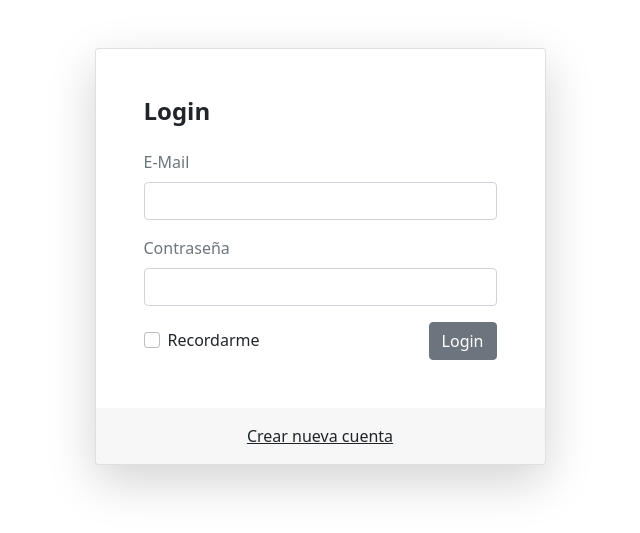
After one commit to KateAmador/TiendaPHP, a PHP site: page /login/login.vista.php in a window 1280 px wide. The commit adds this page. Shown: the top 533 px of the page, without its empty margins (320-960 px from the left). Run offline with PHP 8.4, Linux system fonts and the light colour scheme.

Commit message:
[Login]: se crea vista login con validaciones

```diff
--- a/dashboard.php
+++ b/dashboard.php
@@ -54,7 +54,7 @@ $component = new querysComponent();
                         </a>
                     </li>
                     <li class="nav-item">
-                        <a class="nav-link" href="#" role="button">
+                        <a class="nav-link" href="crudVenta/venta.vista.php" role="button">
                             Ventas
                         </a>
                     </li>
--- /dev/null
+++ b/js/login.js
@@ -0,0 +1,19 @@
+(function () {
+	'use strict'
+
+	// Fetch all the forms we want to apply custom Bootstrap validation styles to
+	var forms = document.querySelectorAll('.needs-validation')
+
+	// Loop over them and prevent submission
+	Array.prototype.slice.call(forms)
+		.forEach(function (form) {
+			form.addEventListener('submit', function (event) {
+				if (!form.checkValidity()) {
+					event.preventDefault()
+					event.stopPropagation()
+				}
+
+				form.classList.add('was-validated')
+			}, false)
+		})
+})()
--- /dev/null
+++ b/login/login.vista.php
@@ -0,0 +1,73 @@
+<!DOCTYPE html>
+<html lang="en">
+
+<head>
+    <meta charset="utf-8">
+    <meta name="viewport" content="width=device-width,initial-scale=1">
+    <title>Login</title>
+    <link href="https://cdn.jsdelivr.net/npm/bootstrap@5.0.0-beta2/dist/css/bootstrap.min.css" rel="stylesheet" integrity="sha384-BmbxuPwQa2lc/FVzBcNJ7UAyJxM6wuqIj61tLrc4wSX0szH/Ev+nYRRuWlolflfl" crossorigin="anonymous">
+    <link rel="stylesheet" href="../css/style.css">
+</head>
+
+<body>
+    <section class="h-100">
+        <div class="container h-100">
+            <div class="row justify-content-sm-center h-100">
+                <div class="col-xxl-4 col-xl-5 col-lg-5 col-md-7 col-sm-9">
+                    <div class="text-center my-5">
+                        <!--<img src="https://getbootstrap.com/docs/5.0/assets/brand/bootstrap-logo.svg" alt="logo" width="100">-->
+                    </div>
+                    <div class="card shadow-lg">
+                        <div class="card-body p-5">
+                            <h1 class="fs-4 card-title fw-bold mb-4">Login</h1>
+                            <form method="POST" action="login.controlador.php" class="needs-validation" novalidate="" autocomplete="off">
+                                <div class="mb-3">
+                                    <label class="mb-2 text-muted" for="email">E-Mail</label>
+                                    <input id="email" type="email" class="form-control" name="email" value="" required>
+                                    <div class="invalid-feedback">
+                                        Email no es valido
+                                    </div>
+                                </div>
+
+                                <div class="mb-3">
+                                    <div class="mb-2 w-100">
+                                        <label class="text-muted" for="pass">Contraseña</label>
+                                        <!--<a href="forgot.html" class="float-end">
+											¿Olvido su contraseña?
+										</a>-->
+                                    </div>
+                                    <input id="pass" type="password" class="form-control" name="pass" required>
+                                    <div class="invalid-feedback">
+                                        La contraseña es obligatoria
+                                    </div>
+                                </div>
+
+                                <div class="d-flex align-items-center">
+                                    <div class="form-check">
+                                        <input type="checkbox" name="remember" id="remember" class="form-check-input">
+                                        <label for="remember" class="form-check-label">Recordarme</label>
+                                    </div>
+                                    <button type="submit" class="btn btn-secondary ms-auto">
+                                        Login
+                                    </button>
+                                </div>
+                            </form>
+                        </div>
+                        <div class="card-footer py-3 border-0">
+                            <div class="text-center">
+                                <a href="registro.vista.php" class="text-dark">Crear nueva cuenta</a>
+                            </div>
+                        </div>
+                    </div>
+                    <div class="text-center mt-5 text-muted">
+                        <!--Copyright &copy; 2017-2021 &mdash; Your Company -->
+                    </div>
+                </div>
+            </div>
+        </div>
+    </section>
+
+    <script src="../js/login.js"></script>
+</body>
+
+</html>
```
Also changed, not shown: login/login.controlador.php (added, +23 -0 lines).
